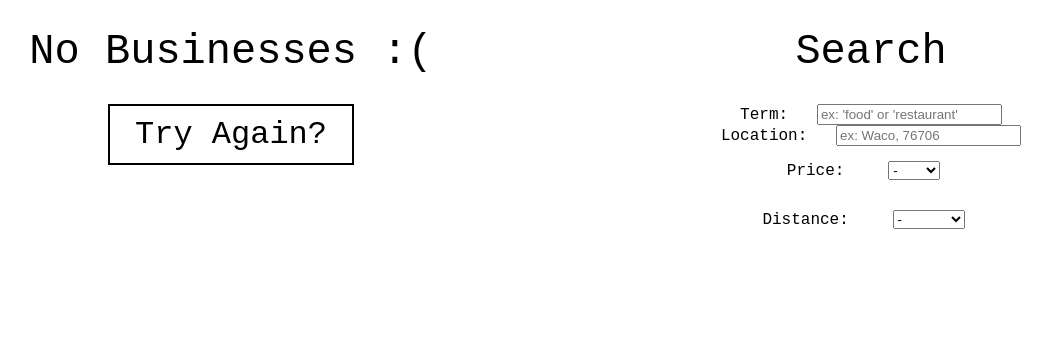
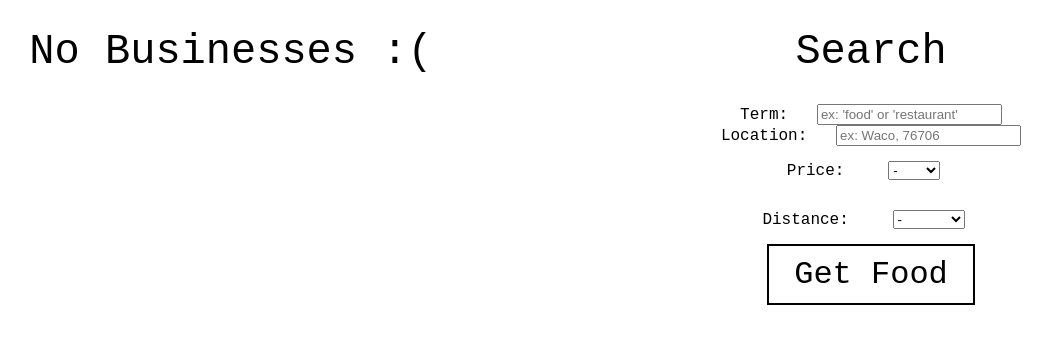
Before and after one commit to Clint-Masters/For-Fun-Apps, a React (Create React App) app in the folder client/: page / in a window 1280 px wide. Shown: the top 344 px of the page, without its empty margins (89-1141 px from the left). Built offline with nearby package versions, Linux system fonts and the light colour scheme.

Commit message:
Moved button

```diff
--- a/client/src/Components/Home.js
+++ b/client/src/Components/Home.js
@@ -68,9 +68,6 @@ class Home extends Component {
           ) : (
             <div>
               <h1>No Businesses :(</h1>
-              <button className="more" onClick={this.getFood}>
-                Try Again?
-              </button>
             </div>
           )}
         </div>
@@ -85,6 +82,9 @@ class Home extends Component {
             <br />
             Distance: &nbsp; {getDistance(this.state, this.handleChangedistance)}
             <br />
+            <button className="more" onClick={this.getFood}>
+                Get Food
+              </button>
           </div>
         </div>
       </div>
```
